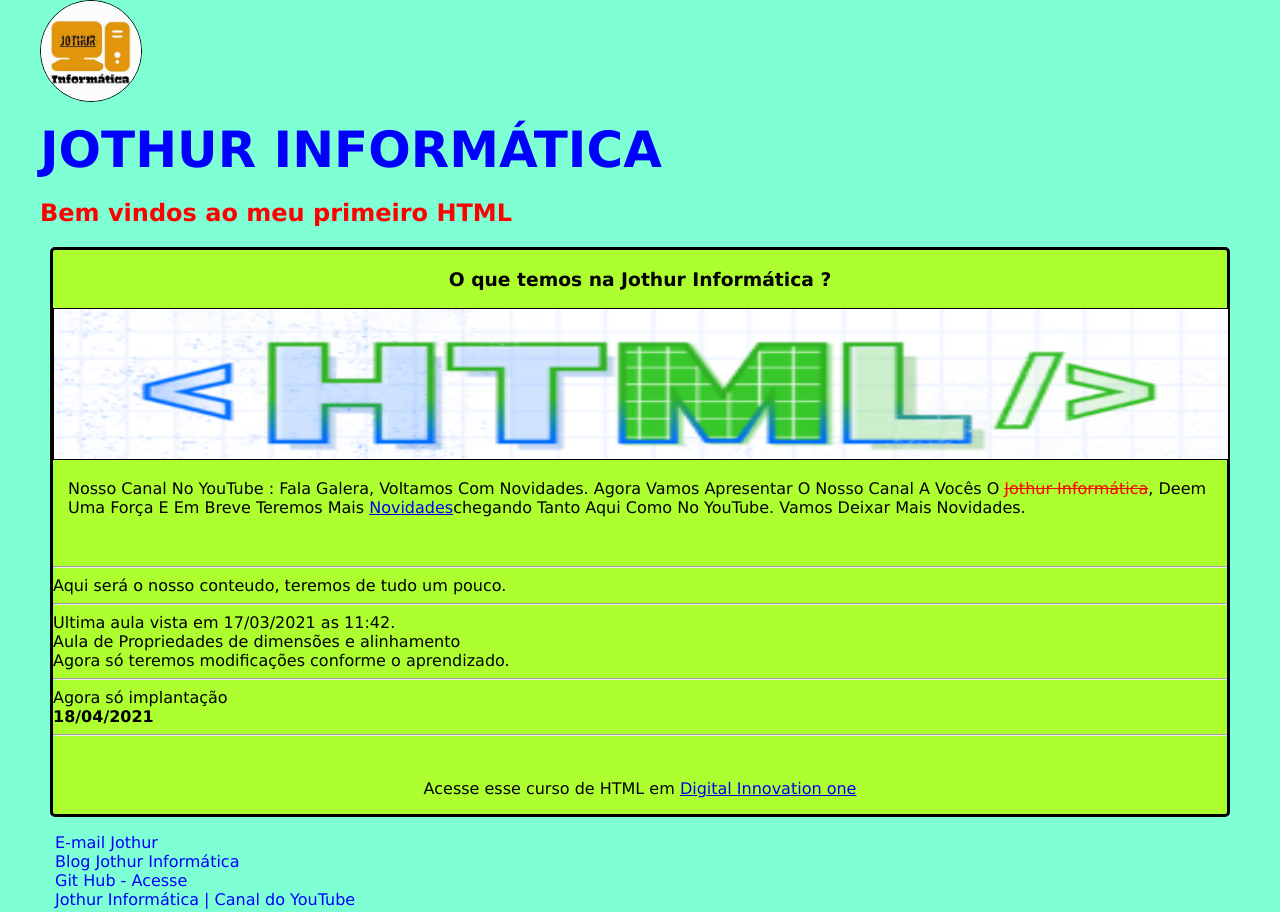
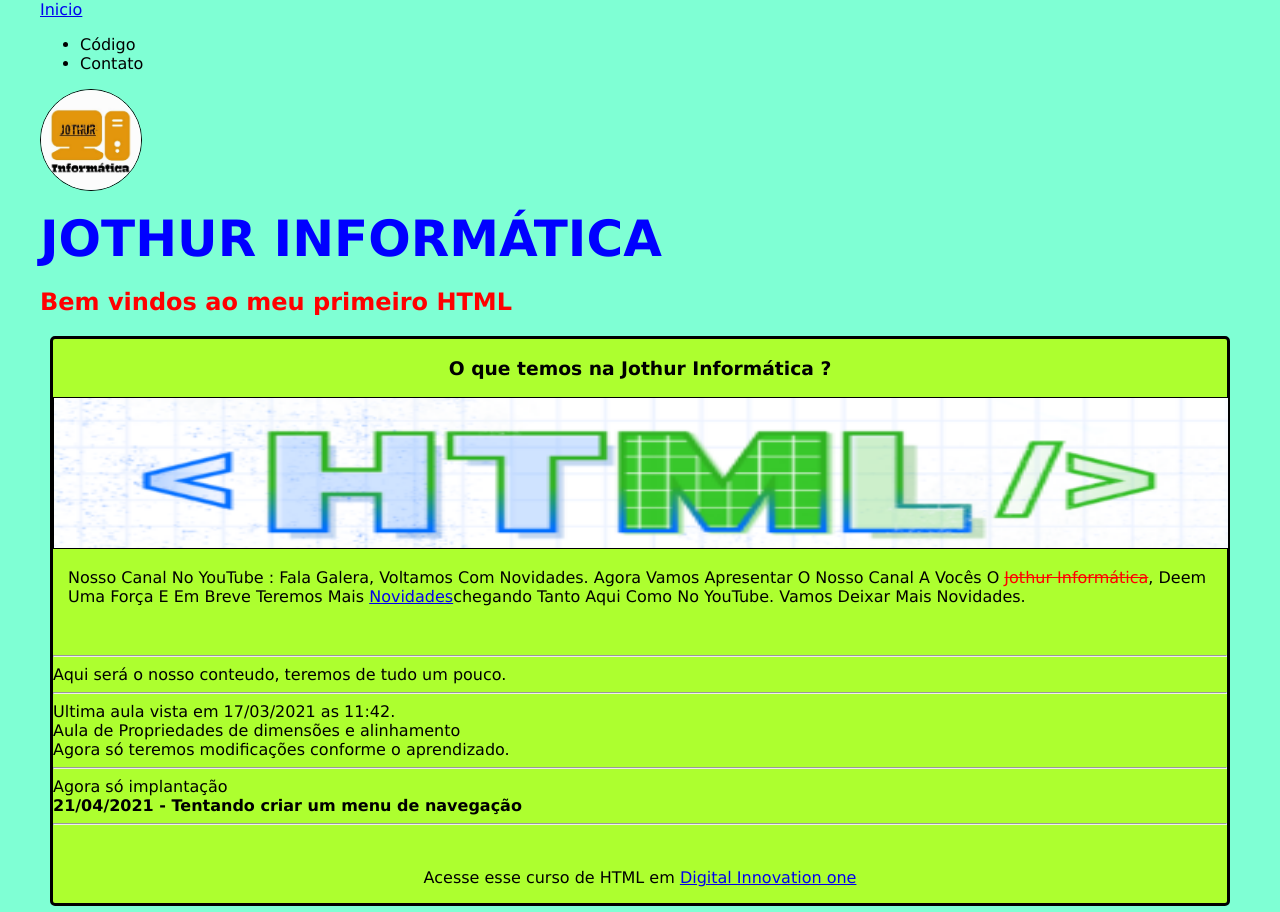
Before and after one commit to JonathasGit/Digital-HTML-CSS, a plain HTML site: page index.html in a window 1280 px wide. Shown: the top 912 px of the page. Drawn offline with Linux system fonts and the light colour scheme.

Commit message:
#13 tentando criar o menu
Tentative 1 de criar o menu.

```diff
--- a/index.html
+++ b/index.html
@@ -8,7 +8,16 @@
 
 </head>
 <body>
+    <nav class="navbar">
+        <a href="#">Inicio</a>
+        <ul>
+            <li>Código</li>
+            <li>Contato</li>
+        </ul>
+
+    </nav>
     <header>
+
         <a href="https://www.youtube.com/channel/UCXHerfaAjlR_Q62pdH307hQ" target="blank">
         <img src="jothur.jpg" width="100" height="100" alt="Logo Jothur Informática" class="imagem">
         </a>
@@ -40,7 +49,7 @@
             <hr>
             Agora só implantação
             <br>
-            <b>18/04/2021</b>
+            <b>21/04/2021 - Tentando criar um menu de navegação</b>
             <hr><br>
             <p align="center">Acesse esse curso de HTML em <a href="https://digitalinnovation.one/sign-in" target="blank">Digital Innovation one</a></p>
 
@@ -70,6 +79,7 @@
 
     <h5>Faça igual ao meu repositorio, hospede ele <a href="hospedarGit.html"><b>aqui</b></a> também.</h5>
     <h5>Alguns cursos que estou fazendo | Que já finalizei <a href="cursos.html">Aqui</a> </h5>
+    <small>Criado por Jonathas  | Copyright © 2021</small>
 
 </footer>
 </body>
```
